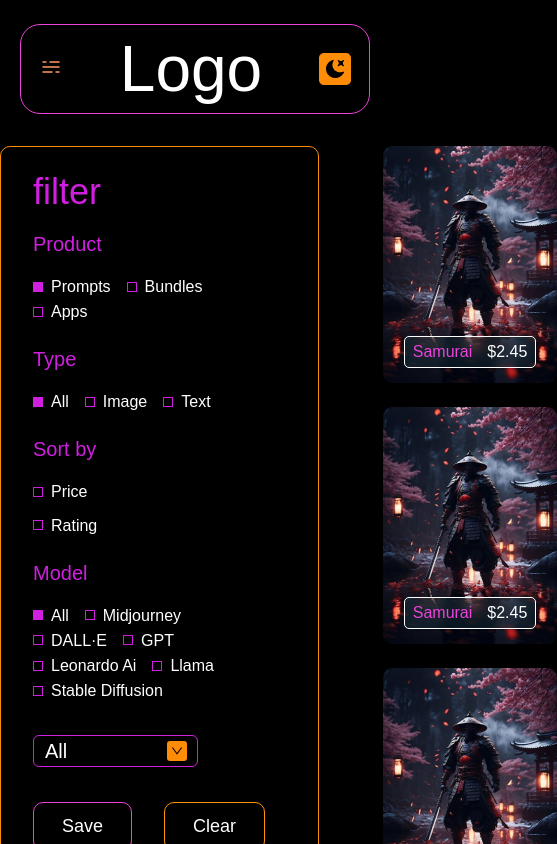
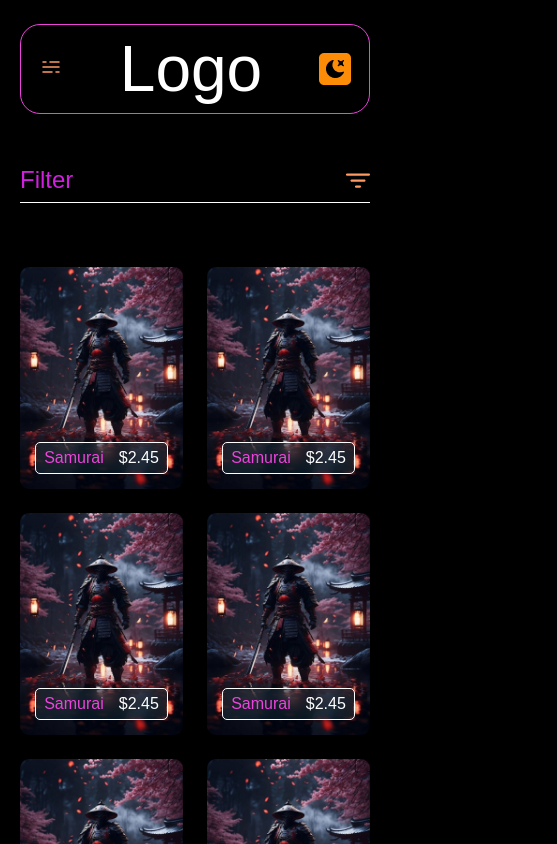
Before and after one commit to SnoxJZ/marketplace-front, a React (Create React App) app: page /marketplace in a window 390 px wide. Shown: the top 844 px of the page, 557 px wide, since content can reach past the window. Built offline with nearby package versions, Linux system fonts and the light colour scheme; a web font is replaced by a local one.

Commit message:
mobile-marketplace

```diff
--- a/src/animation/AnimatedHome.js
+++ b/src/animation/AnimatedHome.js
@@ -32,14 +32,14 @@ export const rightElem = (isMobile) => ({
     },
 });
 
-export const homeMainDesc = {
-    hidden: {
-        x: -500,
-    },
-    visible: {
-        x: 0,
-    },
-};
+export const homeMainDesc = (isTablet) => ({
+    hidden: isTablet
+        ? {transform: "translate(-50%, -50%) translate(0, 425px)"}
+        : {x: -500},
+    visible: isTablet
+        ? {transform: "translate(-50%, -50%) translate(0, 260px)"}
+        : {x: 0},
+});
 
 export const homeMainTitle = {
     hidden: {
@@ -74,7 +74,6 @@ export const prompts = {
     },
     visible: custom => ({
         x: 0,
-
     }),
 };
 
--- a/src/components/Card/Card.module.css
+++ b/src/components/Card/Card.module.css
@@ -59,13 +59,6 @@
 
 
 
-@media (max-width: 1440px) {
-    .product__image {
-        /*min-width: 150px;*/
-        /*height: 205px;*/
-    }
-}
-
 @media (max-width: 480px) {
     .category__itemImage {
         width: 275px;
@@ -76,3 +69,17 @@
         gap: 60px;
     }
 }
+
+@media (max-width: 412px) {
+    .product__image {
+        min-width: 163px;
+        height: 222px;
+    }
+}
+
+@media (max-width: 389px) {
+    .product__image {
+        min-width: 148px;
+        height: 201px;
+    }
+}
--- a/src/components/Footer/Footer.css
+++ b/src/components/Footer/Footer.css
@@ -63,7 +63,7 @@
 }
 
 
-@media (max-width: 480px) {
+@media (max-width: 896px) {
     .footer {
         margin: 0 20px;
     }
--- a/src/components/Home/HomeMain/HomeMain.css
+++ b/src/components/Home/HomeMain/HomeMain.css
@@ -111,9 +111,7 @@
     z-index: 4;
 }
 
-
-
-@media (max-width: 480px) {
+@media (max-width: 896px) {
     .home__main-title {
         font-size: 136px;
         /*position: absolute;*/
@@ -127,7 +125,9 @@
         justify-content: center;
         text-align: center;
         padding: 0 20px;
-        bottom: 20px;
+        top: 50%;
+        left: 50%;
+        transform: translate(-50%, -50%) translate(0, 260px);
     }
 
     .home__main-desc h1 {
@@ -146,13 +146,21 @@
         width: 46px;
         height: 46px;
     }
+}
 
+@media (max-width: 480px) {
     .left-rect {
         transform: translate(-50%, -50%) translate(-140px, -20px);
     }
 
     .right-rect {
         transform: translate(-50%, -50%) translate(140px, 140px);
+    }
+}
+
+@media (min-width: 897px) and (max-width: 1040px) {
+    .home__main-products {
+        max-width: 390px;
     }
 }
 
--- a/src/components/Home/HomeMain/HomeMain.jsx
+++ b/src/components/Home/HomeMain/HomeMain.jsx
@@ -19,7 +19,8 @@ const HomeMain = () => {
         {id: 3, image: hornet, title: "Samurai", price: 2.45}
     ])
 
-    const isMobile = useMediaQuery('(max-width: 480px)');
+    const [isMobile] = useMediaQuery('(max-width: 480px)');
+    const [isTablet] = useMediaQuery('(max-width: 896px)');
 
     return (
         <motion.div
@@ -37,7 +38,7 @@ const HomeMain = () => {
             <motion.img variants={rightElem(isMobile)} transition={{ duration: 1 }} src={elemRight} alt="" className="right-elem"/>
             <span className="home__rectangle right-rect"></span>
             <span className="home__rectangle left-rect"></span>
-            <motion.div variants={homeMainDesc} transition={{ duration: 1 }} className="home__main-desc">
+            <motion.div variants={homeMainDesc(isTablet)} transition={{ duration: 1 }} className="home__main-desc">
                 <Title>AI Prompt Marketplace</Title>
                 <p style={{margin: "26px 0"}}>Explore 130,000+ curated AI prompts made by expert AI creators</p>
                 <div className="home__main-more">
--- a/src/components/Home/HomePrompts/HomePrompts.css
+++ b/src/components/Home/HomePrompts/HomePrompts.css
@@ -40,8 +40,22 @@
 }
 
 
-@media (max-width: 480px) {
+@media (max-width: 585px) {
+    .prompts {
+        margin-bottom: 0;
+    }
+
     .home__prompts {
         margin: 0 20px;
     }
+
+    .custom-arrow {
+        padding: 17px 14px;
+
+    }
+
+    .arrow__img {
+        height: 24px;
+        color: #FFFFFF;
+    }
 }
--- a/src/components/Home/HomePrompts/PromptsList.jsx
+++ b/src/components/Home/HomePrompts/PromptsList.jsx
@@ -6,12 +6,12 @@ const CustomButtonGroup = ({ next, previous }) => {
     return (
         <div className="custom-button-group">
             <button onClick={previous} className="custom-arrow custom-left-arrow">
-                <svg xmlns="http://www.w3.org/2000/svg" width="22" height="41" viewBox="0 0 22 41" fill="none">
+                <svg xmlns="http://www.w3.org/2000/svg" width="22" height="41" viewBox="0 0 22 41" fill="none" className="arrow__img">
                     <path d="M21 1L1 20.5L21 40" stroke="white" strokeLinecap="round"/>
                 </svg>
             </button>
             <button onClick={next} className="custom-arrow custom-right-arrow">
-                <svg xmlns="http://www.w3.org/2000/svg" width="22" height="41" viewBox="0 0 22 41" fill="none">
+                <svg xmlns="http://www.w3.org/2000/svg" width="22" height="41" viewBox="0 0 22 41" fill="none" className="arrow__img">
                     <path d="M1 1L20.5 20.5L1 40" stroke="white" strokeLinecap="round"/>
                 </svg>
             </button>
--- a/src/components/Marketplace/MarketplaceFilter/MarketplaceFilter.css
+++ b/src/components/Marketplace/MarketplaceFilter/MarketplaceFilter.css
@@ -75,3 +75,47 @@
     gap: 32px;
     margin-top: 35px;
 }
+
+.filter__handler {
+    display: none;
+}
+
+
+@media (max-width: 896px) {
+    .marketplace {
+        margin: 0 20px;
+        position: relative;
+        flex-direction: column;
+        padding-right: 0;
+    }
+
+    .marketplace__items {
+        justify-content: center;
+    }
+
+    .filter__handler {
+        display: flex;
+        justify-content: space-between;
+        align-items: center;
+        width: 100%;
+        padding: 20px 0 8px 0;
+        border-bottom: solid 1px #FFFFFF;
+    }
+
+    .marketplace__filter-wrapper {
+        position: absolute;
+        z-index: 3;
+        top: 76px;
+        background: rgba(0, 0, 0, 0.74);
+        backdrop-filter: blur(8px);
+        transition: opacity 0.3s ease, transform 0.3s ease;
+        opacity: 0;
+        transform: scaleY(0);
+        transform-origin: top;
+    }
+
+    .marketplace__filter-wrapper.show {
+        opacity: 1;
+        transform: scaleY(1);
+    }
+}
--- a/src/components/Marketplace/MarketplaceFilter/MarketplaceFilter.jsx
+++ b/src/components/Marketplace/MarketplaceFilter/MarketplaceFilter.jsx
@@ -1,10 +1,12 @@
-import React from 'react';
+import React, {useEffect, useRef, useState} from 'react';
 import "./MarketplaceFilter.css"
 import {Select} from 'antd';
 import Button from "../../ui/Button/Button";
 import {motion} from 'framer-motion';
 import MarketplaceFilterList from "./MarketplaceFilterList";
 import CompStyles from "./CompStyles";
+import Title from "../../ui/Title/Title";
+import filter from "../../../assets/Marketplace/filter.png";
 
 const marketplaceFilter = {
     hidden: {
@@ -15,7 +17,6 @@ const marketplaceFilter = {
     },
 };
 
-
 const handleChange = (value) => {
     console.log(`selected ${value}`);
 };
@@ -23,10 +24,35 @@ const handleChange = (value) => {
 
 const MarketplaceFilter = () => {
 
+    const [isOpen, setIsOpen] = useState(false);
+    const filterRef = useRef(null);
+
+    const handleFilter = () => {
+        setIsOpen((prev) => !prev);
+    };
+
+    const handleClickOutside = (event) => {
+        if (filterRef.current && !filterRef.current.contains(event.target)) {
+            setIsOpen(false);
+        }
+    };
+
+    useEffect(() => {
+        document.addEventListener("mousedown", handleClickOutside);
+        return () => {
+            document.removeEventListener("mousedown", handleClickOutside);
+        };
+    }, []);
+
     return (
         <CompStyles>
+            <div ref={filterRef}>
+                <div className="filter__handler">
+                    <Title color="rgba(208, 31, 223, 1)">Filter</Title>
+                    <img src={filter} alt="filter btn" onClick={handleFilter}/>
+                </div>
                 <motion.div
-                className="marketplace__filter-wrapper"
+                    className={`marketplace__filter-wrapper ${isOpen ? 'show' : ''}`}
                     initial="hidden"
                     whileInView="visible"
                     viewport={{once: true}}
@@ -64,6 +90,7 @@ const MarketplaceFilter = () => {
                         </motion.div>
                     </div>
                 </motion.div>
+            </div>
         </CompStyles>
     );
 };
```
Also changed, not shown: src/assets/Marketplace/filter.png (added). Lines whose indentation alone changed are shown as unchanged.
